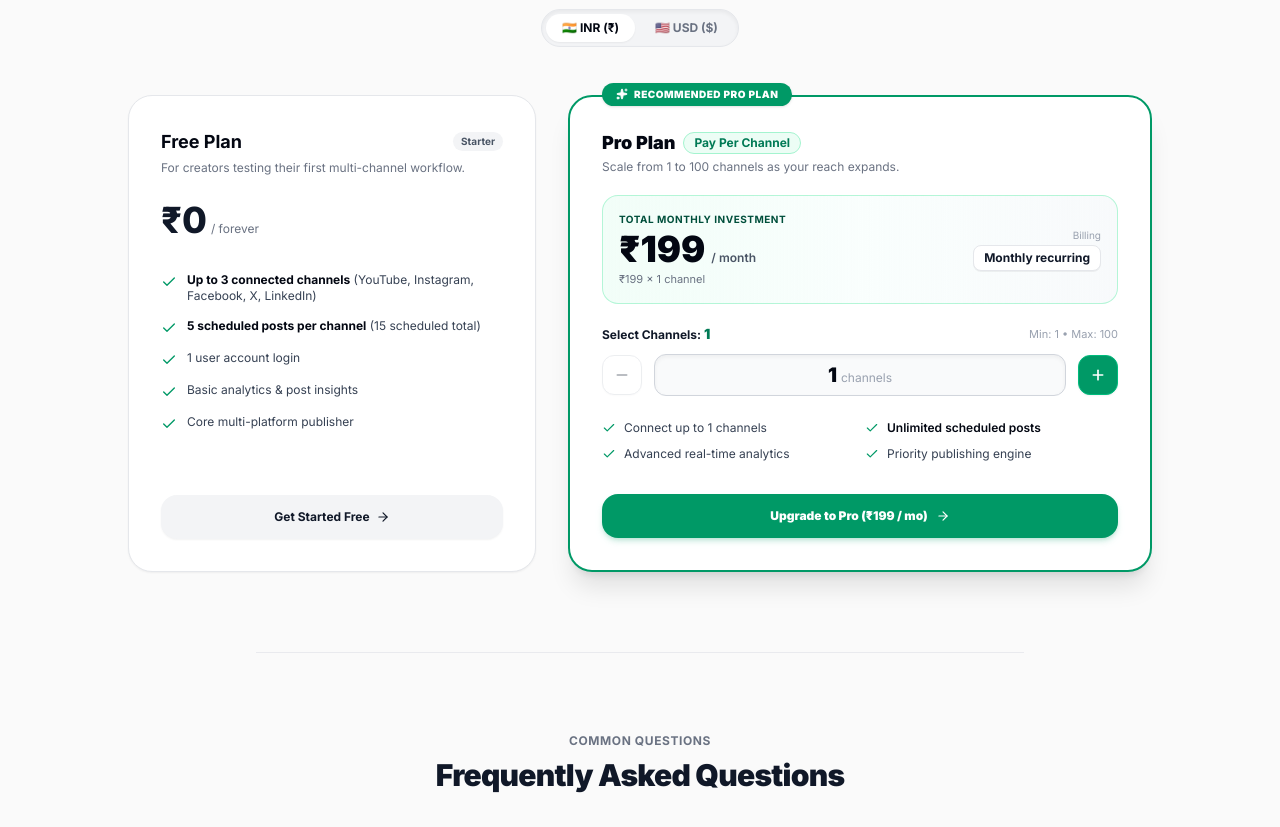
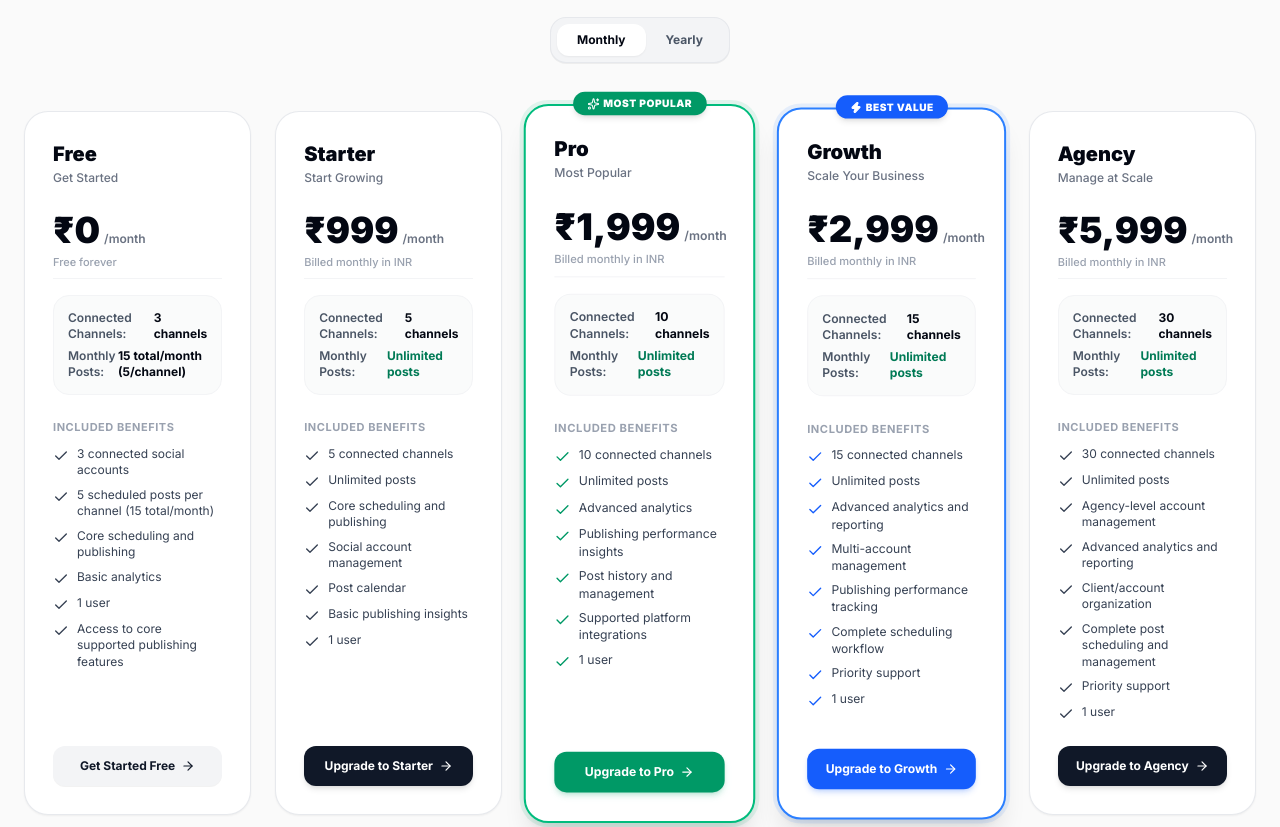
Before and after one commit to contactunos-source/POSTINGTUBE, a Next.js app: page / in a window 1280 px wide. Shown: the part 3460-4287 px from the top of the page. Built offline with nearby package versions, Linux system fonts and the light colour scheme; no server answers.

Commit message:
feat(landing): replace obsolete pay-per-channel slider with official 5-plan pricing grid, monthly/yearly toggle, and INR currency

```diff
--- a/src/app/page.tsx
+++ b/src/app/page.tsx
@@ -43,6 +43,7 @@ import {
 import { PlatformLogo } from '@/components/SocialIcons';
 import { supabase, getGuestUser } from '@/lib/supabase';
 import { PostingTubeLogo, PostingTubeIcon } from '@/components/PostingTubeLogo';
+import { OFFICIAL_PLANS, BillingInterval } from '@/lib/pricing-config';
 
 // Supported channels for integration arc
 const INTEGRATION_PLATFORMS = [
@@ -118,10 +119,20 @@ const TESTIMONIALS = [
 
 export default function LandingPage() {
   const [currentUser, setCurrentUser] = useState<any>(null);
-  const [isAnnual, setIsAnnual] = useState(true);
-  const [pricingCurrency, setPricingCurrency] = useState<'INR' | 'USD'>('INR');
-  const [landingChannelsCount, setLandingChannelsCount] = useState<number>(1);
+  const [billingInterval, setBillingInterval] = useState<BillingInterval>('monthly');
+  const [showYearlyToast, setShowYearlyToast] = useState(false);
   const [openFaqIndex, setOpenFaqIndex] = useState<number | null>(0);
+
+  const handleToggleInterval = (interval: BillingInterval) => {
+    if (interval === billingInterval) return;
+    setBillingInterval(interval);
+    if (interval === 'yearly') {
+      setShowYearlyToast(true);
+      setTimeout(() => setShowYearlyToast(false), 4500);
+    } else {
+      setShowYearlyToast(false);
+    }
+  };
 
   // Integration Arc Carousel active index
   const [activeIntegrationIndex, setActiveIntegrationIndex] = useState(0);
@@ -643,208 +654,231 @@ export default function LandingPage() {
         </div>
       </section>
 
-      {/* ================= 7. TRANSPARENT PRICING SECTION ================= */}
-      <section id="pricing" className="py-20 px-6 max-w-6xl mx-auto border-t border-gray-200/80">
-        <div className="text-center mb-12">
+      {/* ================= 7. OFFICIAL PRICING SECTION ================= */}
+      <section id="pricing" className="py-20 px-4 sm:px-6 max-w-7xl mx-auto border-t border-gray-200/80">
+        <div className="text-center mb-8">
           <span className="text-xs font-bold text-gray-500 uppercase tracking-wider block mb-2">
-            Simple Pricing
+            Official PostingTube Plans
           </span>
           <h2 className="text-3xl sm:text-5xl font-black text-gray-900 tracking-tight">
-            Pay only for the channels you publish to
+            Simple, transparent plans for creators &amp; teams
           </h2>
-          <p className="text-xs sm:text-sm text-gray-500 mt-2 max-w-md mx-auto">
-            Start completely free, scale with Pro at just{' '}
-            <strong className="text-gray-900">₹199 per channel / month</strong> with unlimited scheduling.
+          <p className="text-xs sm:text-sm text-gray-500 mt-2 max-w-xl mx-auto">
+            Start completely free with 3 channels, or unlock unlimited publishing across Instagram, Facebook, and YouTube with verified official Meta &amp; Google APIs.
           </p>
+        </div>
 
-          {/* Currency Switcher */}
-          <div className="mt-6 inline-flex items-center space-x-1 bg-gray-100 p-1 rounded-full border border-gray-200 shadow-inner">
+        {/* Monthly / Yearly Billing Toggle (Strictly INR - Clean Pills) */}
+        <div className="flex flex-col items-center justify-center space-y-3 mb-12">
+          <div className="inline-flex items-center bg-gray-100 p-1.5 rounded-2xl border border-gray-200/90 shadow-2xs">
             <button
-              onClick={() => setPricingCurrency('INR')}
-              className={`px-4 py-1.5 rounded-full text-xs font-bold transition-all cursor-pointer ${
-                pricingCurrency === 'INR' ? 'bg-white text-gray-950 shadow-xs' : 'text-gray-500 hover:text-gray-900'
+              type="button"
+              onClick={() => handleToggleInterval('monthly')}
+              className={`px-5 py-2 rounded-xl text-xs font-bold transition-all cursor-pointer ${
+                billingInterval === 'monthly'
+                  ? 'bg-white text-gray-950 shadow-xs'
+                  : 'text-gray-600 hover:text-gray-950'
               }`}
             >
-              🇮🇳 INR (₹)
+              Monthly
             </button>
             <button
-              onClick={() => setPricingCurrency('USD')}
-              className={`px-4 py-1.5 rounded-full text-xs font-bold transition-all cursor-pointer ${
-                pricingCurrency === 'USD' ? 'bg-white text-gray-950 shadow-xs' : 'text-gray-500 hover:text-gray-900'
+              type="button"
+              onClick={() => handleToggleInterval('yearly')}
+              className={`px-5 py-2 rounded-xl text-xs font-bold transition-all cursor-pointer ${
+                billingInterval === 'yearly'
+                  ? 'bg-emerald-600 text-white shadow-xs'
+                  : 'text-gray-600 hover:text-gray-950'
               }`}
             >
-              🇺🇸 USD ($)
+              Yearly
             </button>
+          </div>
+
+          {/* Confirmation Toast when Yearly Selected (Positioned cleanly under toggle) */}
+          {showYearlyToast && (
+            <div className="bg-gray-900 text-white text-xs font-bold px-4 py-2 rounded-xl shadow-xl flex items-center space-x-2 animate-in fade-in slide-in-from-top-1 duration-200 whitespace-nowrap">
+              <CheckCircle2 className="w-4 h-4 text-emerald-400 shrink-0" />
+              <span>Your yearly discount has been applied!</span>
+              <button
+                type="button"
+                onClick={() => setShowYearlyToast(false)}
+                className="text-gray-400 hover:text-white ml-1.5 cursor-pointer"
+              >
+                ✕
+              </button>
+            </div>
+          )}
+        </div>
+
+        {/* 5-Plan Responsive Pricing Grid */}
+        <div className="grid grid-cols-1 md:grid-cols-2 lg:grid-cols-3 xl:grid-cols-5 gap-6 items-stretch">
+          {[
+            OFFICIAL_PLANS.free,
+            OFFICIAL_PLANS.starter,
+            OFFICIAL_PLANS.pro,
+            OFFICIAL_PLANS.growth,
+            OFFICIAL_PLANS.agency,
+          ].map((plan) => {
+            const isYearly = billingInterval === 'yearly';
+            const isPro = plan.isPopular;
+            const isGrowth = plan.isBestValue;
+            const priceFormatted =
+              plan.id === 'free'
+                ? '₹0'
+                : isYearly
+                ? `₹${plan.yearlyPriceInr.toLocaleString('en-IN')}`
+                : `₹${plan.priceInr.toLocaleString('en-IN')}`;
+            const periodLabel = isYearly ? '/year' : '/month';
+
+            return (
+              <div
+                key={plan.id}
+                className={`relative flex flex-col justify-between bg-white rounded-3xl transition-all duration-200 ${
+                  isPro
+                    ? 'border-2 border-emerald-500 shadow-xl ring-4 ring-emerald-500/10 scale-[1.02] z-10'
+                    : isGrowth
+                    ? 'border-2 border-blue-500 shadow-xl ring-4 ring-blue-500/10 scale-[1.01] z-10'
+                    : 'border border-gray-200/90 shadow-xs hover:shadow-md hover:border-gray-300'
+                } p-6 sm:p-7`}
+              >
+                {/* Badges */}
+                {isPro && (
+                  <div className="absolute -top-3.5 left-1/2 -translate-x-1/2 bg-emerald-600 text-white text-[10px] font-black tracking-wider uppercase px-3.5 py-1 rounded-full shadow-md flex items-center space-x-1 whitespace-nowrap">
+                    <Sparkles className="w-3 h-3" />
+                    <span>MOST POPULAR</span>
+                  </div>
+                )}
+                {isGrowth && (
+                  <div className="absolute -top-3.5 left-1/2 -translate-x-1/2 bg-blue-600 text-white text-[10px] font-black tracking-wider uppercase px-3.5 py-1 rounded-full shadow-md flex items-center space-x-1 whitespace-nowrap">
+                    <Zap className="w-3 h-3 fill-white" />
+                    <span>BEST VALUE</span>
+                  </div>
+                )}
+
+                <div className="space-y-4">
+                  {/* Plan Header */}
+                  <div>
+                    <h3 className="text-xl font-black text-gray-950">{plan.name}</h3>
+                    <p className="text-xs text-gray-500 font-medium mt-0.5">{plan.tagline}</p>
+                  </div>
+
+                  {/* Price Display */}
+                  <div className="pt-2 pb-2 border-b border-gray-100">
+                    {/* Normal annual price strikethrough in yearly mode */}
+                    {isYearly && plan.id !== 'free' && (
+                      <div className="text-xs text-gray-400 font-medium line-through">
+                        ₹{plan.normalAnnualPriceInr.toLocaleString('en-IN')}/year
+                      </div>
+                    )}
+
+                    <div className="flex items-baseline space-x-1">
+                      <span className="text-3xl sm:text-4xl font-black text-gray-950">
+                        {priceFormatted}
+                      </span>
+                      <span className="text-xs font-semibold text-gray-500">{periodLabel}</span>
+                    </div>
+
+                    {/* Actual Yearly Savings Badge */}
+                    {isYearly && plan.id !== 'free' && (
+                      <div className="mt-1.5">
+                        <span className="inline-flex items-center text-[10px] font-black px-2 py-0.5 rounded-full bg-emerald-50 text-emerald-700 border border-emerald-200">
+                          Save ₹{plan.yearlySavingsInr.toLocaleString('en-IN')} yearly
+                        </span>
+                      </div>
+                    )}
+
+                    <p className="text-[11px] text-gray-400 font-medium mt-1">
+                      {plan.id === 'free'
+                        ? 'Free forever'
+                        : isYearly
+                        ? 'Billed yearly in INR'
+                        : 'Billed monthly in INR'}
+                    </p>
+                  </div>
+
+                  {/* Core Capacity Highlights */}
+                  <div className="bg-gray-50/80 rounded-2xl p-3.5 border border-gray-100 space-y-1.5">
+                    <div className="flex items-center justify-between text-xs">
+                      <span className="text-gray-600 font-semibold">Connected Channels:</span>
+                      <span className="font-bold text-gray-950">{plan.channelsLimit} channels</span>
+                    </div>
+                    <div className="flex items-center justify-between text-xs">
+                      <span className="text-gray-600 font-semibold">Monthly Posts:</span>
+                      <span className={`font-bold ${plan.id === 'free' ? 'text-gray-950' : 'text-emerald-700'}`}>
+                        {plan.id === 'free' ? '15 total/month (5/channel)' : 'Unlimited posts'}
+                      </span>
                     </div>
                   </div>
 
-        {/* Pricing Cards */}
-        <div className="grid grid-cols-1 lg:grid-cols-12 gap-8 items-stretch max-w-5xl mx-auto">
-          {/* Plan 1: Free */}
-          <div className="lg:col-span-5 p-8 rounded-3xl bg-white border border-gray-200 flex flex-col justify-between shadow-xs">
-            <div>
-              <div className="flex items-center justify-between">
-                <h3 className="text-lg font-bold text-gray-950">Free Plan</h3>
-                <span className="text-[10px] font-bold px-2 py-0.5 rounded-full bg-gray-100 text-gray-600">
-                  Starter
-                </span>
-              </div>
-              <p className="text-xs text-gray-500 mt-1">For creators testing their first multi-channel workflow.</p>
-
-              <div className="mt-6 flex items-baseline space-x-1">
-                <span className="text-4xl font-extrabold text-gray-900">
-                  {pricingCurrency === 'INR' ? '₹0' : '$0'}
-                </span>
-                <span className="text-xs text-gray-500">/ forever</span>
-              </div>
-
-              <div className="mt-8 space-y-3.5 text-xs text-gray-700">
-                <div className="flex items-start space-x-2.5">
-                  <Check className="w-4 h-4 text-emerald-600 shrink-0 mt-0.5" />
-                  <span>
-                    <strong className="text-gray-950">Up to 3 connected channels</strong> (YouTube, Instagram, Facebook, X, LinkedIn)
-                  </span>
-                </div>
-                <div className="flex items-start space-x-2.5">
-                  <Check className="w-4 h-4 text-emerald-600 shrink-0 mt-0.5" />
-                  <span>
-                    <strong className="text-gray-950">5 scheduled posts per channel</strong> (15 scheduled total)
-                  </span>
-                </div>
-                <div className="flex items-start space-x-2.5">
-                  <Check className="w-4 h-4 text-emerald-600 shrink-0 mt-0.5" />
-                  <span>1 user account login</span>
-                </div>
-                <div className="flex items-start space-x-2.5">
-                  <Check className="w-4 h-4 text-emerald-600 shrink-0 mt-0.5" />
-                  <span>Basic analytics &amp; post insights</span>
-                </div>
-                <div className="flex items-start space-x-2.5">
-                  <Check className="w-4 h-4 text-emerald-600 shrink-0 mt-0.5" />
-                  <span>Core multi-platform publisher</span>
-                </div>
+                  {/* Features List */}
+                  <div className="space-y-2.5 pt-2">
+                    <p className="text-[11px] font-bold text-gray-400 uppercase tracking-wider">Included Benefits</p>
+                    <ul className="space-y-2">
+                      {plan.features.map((feat, idx) => (
+                        <li key={idx} className="flex items-start text-xs text-gray-700 leading-snug">
+                          <Check
+                            className={`w-4 h-4 mr-2 shrink-0 mt-0.5 ${
+                              isPro ? 'text-emerald-600' : isGrowth ? 'text-blue-600' : 'text-gray-700'
+                            }`}
+                          />
+                          <span>{feat}</span>
+                        </li>
+                      ))}
+                    </ul>
                   </div>
                 </div>
 
+                {/* CTA Button */}
+                <div className="pt-6">
+                  {plan.id === 'free' ? (
                     <Link
                       href="/login?mode=signup"
-              className="mt-8 w-full py-3.5 rounded-2xl text-xs font-bold bg-gray-100 hover:bg-gray-200 text-gray-900 flex items-center justify-center space-x-1.5 transition-colors cursor-pointer shadow-xs"
+                      className="w-full py-3 rounded-xl text-xs font-bold bg-gray-100 hover:bg-gray-200 text-gray-900 flex items-center justify-center space-x-1.5 transition-all cursor-pointer shadow-2xs"
                     >
                       <span>Get Started Free</span>
                       <ArrowRight className="w-3.5 h-3.5" />
                     </Link>
+                  ) : (
+                    <Link
+                      href="/pricing"
+                      className={`w-full py-3 rounded-xl text-xs font-bold flex items-center justify-center space-x-1.5 transition-all cursor-pointer shadow-md ${
+                        isPro
+                          ? 'bg-emerald-600 hover:bg-emerald-700 text-white shadow-emerald-600/20'
+                          : isGrowth
+                          ? 'bg-blue-600 hover:bg-blue-700 text-white shadow-blue-600/20'
+                          : 'bg-gray-900 hover:bg-black text-white'
+                      }`}
+                    >
+                      <span>Upgrade to {plan.name}</span>
+                      <ArrowRight className="w-3.5 h-3.5" />
+                    </Link>
+                  )}
+                </div>
+              </div>
+            );
+          })}
         </div>
 
-          {/* Plan 2: Pro Plan (Interactive Pay Per Channel) */}
-          <div className="lg:col-span-7 p-8 rounded-3xl bg-white border-2 border-emerald-600 flex flex-col justify-between relative shadow-xl">
-            <div className="absolute -top-3.5 left-8 px-3.5 py-1 rounded-full bg-emerald-600 text-white text-[10px] font-black uppercase tracking-wider shadow-sm flex items-center space-x-1.5">
-              <Sparkles className="w-3 h-3 fill-white" />
-              <span>Recommended Pro Plan</span>
-            </div>
-
-            <div>
-              <div className="flex items-center justify-between">
-                <div>
-                  <h3 className="text-lg font-black text-gray-950 flex items-center space-x-2">
-                    <span>Pro Plan</span>
-                    <span className="text-xs font-bold text-emerald-700 bg-emerald-50 px-2.5 py-0.5 rounded-full border border-emerald-200">
-                      Pay Per Channel
+        {/* Footnote / Trust Badges */}
+        <div className="mt-12 text-center text-xs text-gray-500 space-y-2">
+          <p className="flex items-center justify-center flex-wrap gap-x-6 gap-y-2 font-medium">
+            <span className="flex items-center gap-1.5">
+              <ShieldCheck className="w-4 h-4 text-emerald-600" />
+              Verified official Meta &amp; Google APIs
             </span>
-                  </h3>
-                  <p className="text-xs text-gray-500 mt-0.5">Scale from 1 to 100 channels as your reach expands.</p>
-                </div>
-              </div>
-
-              {/* Price Calculation Box */}
-              <div className="mt-5 p-4 rounded-2xl bg-gradient-to-r from-emerald-50/70 via-teal-50/40 to-slate-50 border border-emerald-200/80 flex items-center justify-between flex-wrap gap-2">
-                <div>
-                  <span className="text-[10px] font-bold text-emerald-900 uppercase tracking-wider block">
-                    Total Monthly Investment
-                  </span>
-                  <div className="flex items-baseline space-x-1.5 mt-0.5">
-                    <span className="text-3xl sm:text-4xl font-black text-gray-950">
-                      {pricingCurrency === 'INR' ? '₹' : '$'}
-                      {(landingChannelsCount * (pricingCurrency === 'INR' ? 199 : 3)).toLocaleString()}
-                    </span>
-                    <span className="text-xs font-semibold text-gray-600">/ month</span>
-                  </div>
-                  <span className="text-[11px] text-gray-500 block mt-0.5">
-                    {pricingCurrency === 'INR' ? '₹199' : '$3.00'} × {landingChannelsCount} {landingChannelsCount === 1 ? 'channel' : 'channels'}
-                  </span>
-                </div>
-
-                <div className="text-right">
-                  <span className="text-[10px] text-gray-400 block">Billing</span>
-                  <span className="text-xs font-bold text-gray-900 bg-white px-2.5 py-1 rounded-lg border border-gray-200 shadow-2xs inline-block mt-0.5">
-                    Monthly recurring
-                  </span>
-                </div>
-              </div>
-
-              {/* Interactive Channel Selector */}
-              <div className="mt-5 space-y-2.5">
-                <div className="flex items-center justify-between text-xs">
-                  <span className="font-bold text-gray-900">
-                    Select Channels: <strong className="text-emerald-700 text-sm">{landingChannelsCount}</strong>
-                  </span>
-                  <span className="text-gray-400 text-[11px]">Min: 1 • Max: 100</span>
-                </div>
-
-                <div className="flex items-center space-x-3">
-                  <button
-                    type="button"
-                    onClick={() => setLandingChannelsCount((c) => Math.max(1, c - 1))}
-                    disabled={landingChannelsCount <= 1}
-                    className="w-10 h-10 rounded-xl border border-gray-300 bg-white hover:bg-gray-100 disabled:opacity-40 text-gray-800 flex items-center justify-center transition-all cursor-pointer shadow-xs active:scale-95"
-                  >
-                    <Minus className="w-4 h-4 stroke-[2.5]" />
-                  </button>
-
-                  <div className="flex-1 text-center font-black text-xl text-gray-950 bg-gray-50 border border-gray-300 rounded-xl py-1.5 shadow-inner">
-                    {landingChannelsCount} <span className="text-xs font-normal text-gray-400">channels</span>
-                  </div>
-
-                  <button
-                    type="button"
-                    onClick={() => setLandingChannelsCount((c) => Math.min(100, c + 1))}
-                    disabled={landingChannelsCount >= 100}
-                    className="w-10 h-10 rounded-xl border border-emerald-500 bg-emerald-600 hover:bg-emerald-700 disabled:opacity-40 text-white flex items-center justify-center transition-all cursor-pointer shadow-xs active:scale-95"
-                  >
-                    <Plus className="w-4 h-4 stroke-[2.5]" />
-                  </button>
-                </div>
-              </div>
-
-              {/* Feature Checklist */}
-              <div className="mt-6 grid grid-cols-1 sm:grid-cols-2 gap-2.5 text-xs text-gray-700">
-                <div className="flex items-center space-x-2">
-                  <Check className="w-3.5 h-3.5 text-emerald-600 shrink-0" />
-                  <span>Connect up to {landingChannelsCount} channels</span>
-                </div>
-                <div className="flex items-center space-x-2">
-                  <Check className="w-3.5 h-3.5 text-emerald-600 shrink-0" />
-                  <span className="font-semibold text-gray-950">Unlimited scheduled posts</span>
-                </div>
-                <div className="flex items-center space-x-2">
-                  <Check className="w-3.5 h-3.5 text-emerald-600 shrink-0" />
-                  <span>Advanced real-time analytics</span>
-                </div>
-                <div className="flex items-center space-x-2">
-                  <Check className="w-3.5 h-3.5 text-emerald-600 shrink-0" />
-                  <span>Priority publishing engine</span>
-                </div>
-              </div>
-            </div>
-
+            <span>•</span>
+            <span>All paid plans include unlimited posts</span>
+            <span>•</span>
+            <span>No hidden fees • Cancel anytime</span>
+          </p>
+          <div className="pt-2">
             <Link
               href="/pricing"
-              className="mt-8 w-full py-3.5 rounded-2xl text-xs font-black bg-emerald-600 hover:bg-emerald-700 text-white flex items-center justify-center space-x-2 shadow-md shadow-emerald-600/20 transition-all cursor-pointer"
+              className="text-emerald-700 hover:text-emerald-800 font-bold underline inline-flex items-center gap-1 text-xs"
             >
-              <span>
-                Upgrade to Pro ({pricingCurrency === 'INR' ? '₹' : '$'}
-                {(landingChannelsCount * (pricingCurrency === 'INR' ? 199 : 3)).toLocaleString()} / mo)
-              </span>
-              <ArrowRight className="w-3.5 h-3.5" />
+              <span>View full plan comparison &amp; checkout options</span>
+              <ArrowRight className="w-3 h-3" />
             </Link>
           </div>
         </div>
```
Lines whose indentation alone changed are shown as unchanged.
